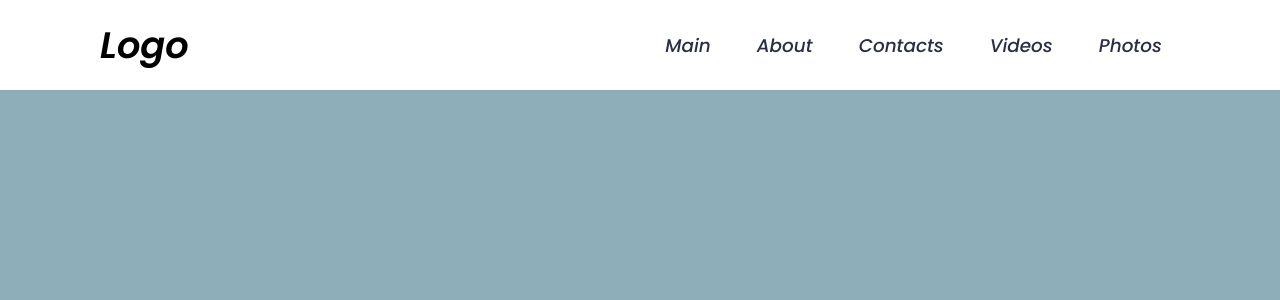
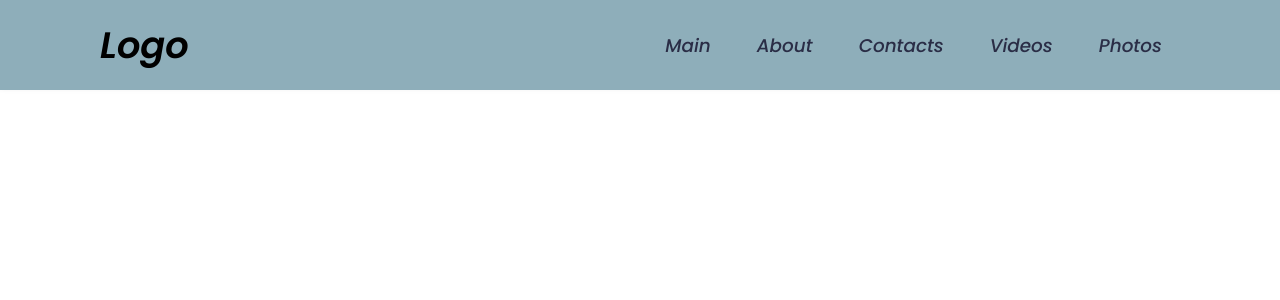
Before and after one commit to Tashmurzaev/wedding, a React (Create React App) app: page / in a window 1280 px wide. Shown: the top 300 px of the page. Built offline with nearby package versions, Linux system fonts and the light colour scheme.

Commit message:
create a navbar

```diff
--- a/src/components/navbar/Navbar.module.css
+++ b/src/components/navbar/Navbar.module.css
@@ -11,7 +11,8 @@
   align-items: center;
   height: 90px;
   padding: 0 100px;
-  background: #ffffff;
+  background: #f1f7fc;
+  background: #8eaeba;
   box-shadow: 0px -2px 6px rgba(0, 0, 0, 0.1);
   transition: background-color 300ms ease-in-out;
   z-index: 999;
--- a/src/index.css
+++ b/src/index.css
@@ -6,6 +6,8 @@ body {
   -webkit-font-smoothing: antialiased;
   -moz-osx-font-smoothing: grayscale;
   background-color: #8eaeba;
+  background: #f1f7fc;
+  background-color: white;
 }
 
 code {
```
